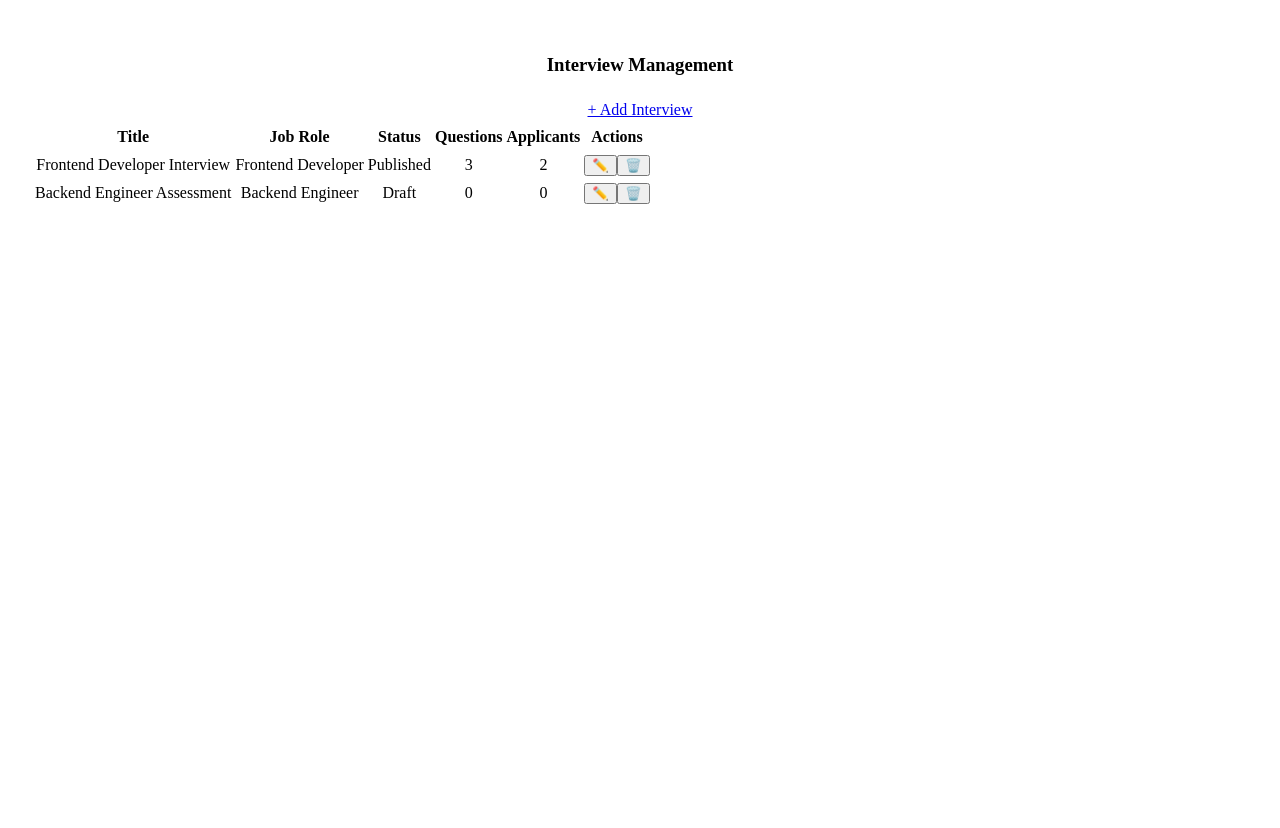
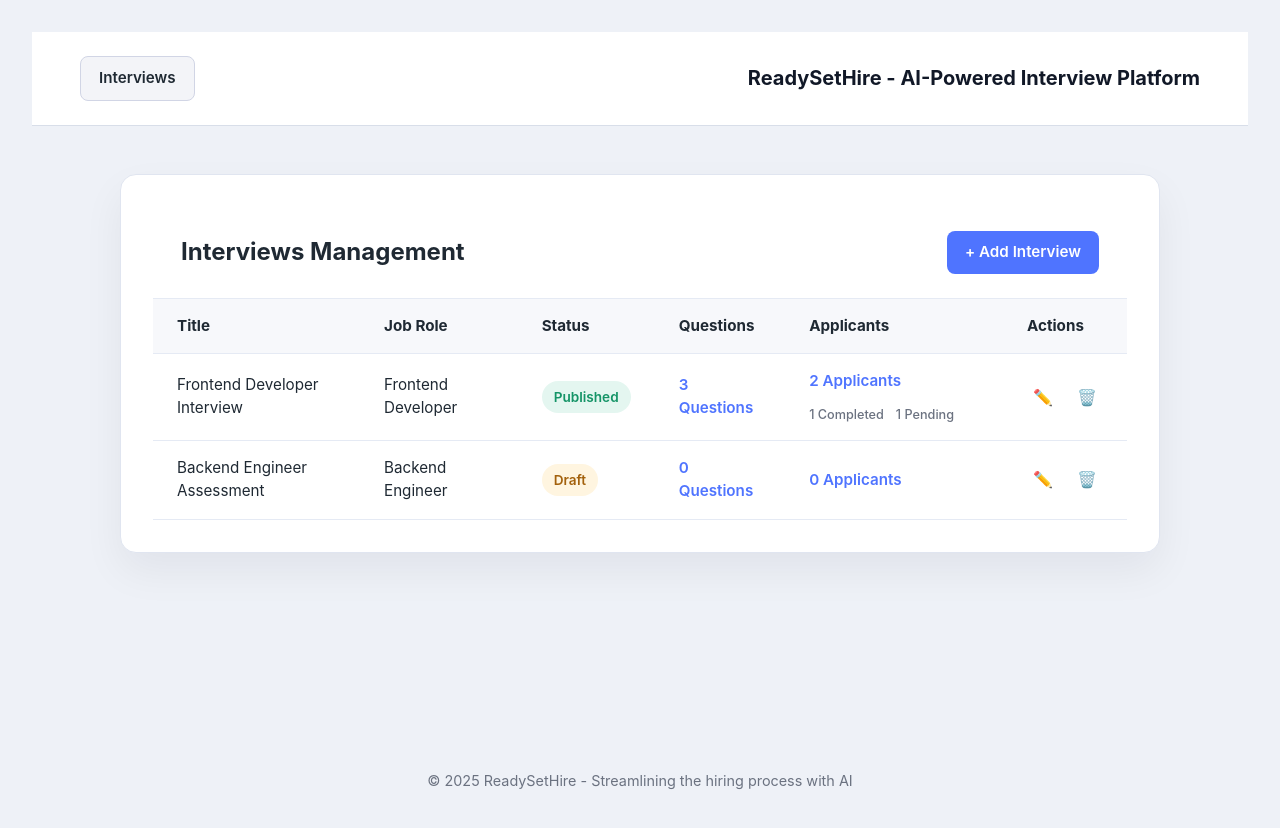
Before and after one commit to PaulJi7474/JavaScript_1, a React (Vite) app: page / in a window 1280 px wide. Shown: the top 828 px of the page. Before the commit the page ends 800 px from the top, so only its background shows below. Built offline with nearby package versions, Linux system fonts and the light colour scheme.

Commit message:
Add files via upload

```diff
--- a/src/index.css
+++ b/src/index.css
@@ -1,11 +1,10 @@
 :root {
-+  font-family: "Inter", "Segoe UI", system-ui, -apple-system, BlinkMacSystemFont,
-+    "Helvetica Neue", Arial, sans-serif;
+  font-family: "Inter", "Segoe UI", system-ui, -apple-system, BlinkMacSystemFont, "Helvetica Neue", Arial, sans-serif;
   line-height: 1.5;
   font-weight: 400;
 
-+  color: #1f2933;
-+  background-color: #eef1f7;
+  color: #1f2933;
+  background-color: #eef1f7;
   font-synthesis: none;
   text-rendering: optimizeLegibility;
   -webkit-font-smoothing: antialiased;
@@ -14,27 +13,20 @@
 
 a {
   font-weight: 500;
--  color: #646cff;
--  text-decoration: inherit;
-+  color: inherit;
-+  text-decoration: none;
+  color: inherit;
+  text-decoration: none;
 }
-+
 a:hover {
-+  text-decoration: none;
+  text-decoration: none;
 }
 
 body {
   margin: 0;
   min-width: 320px;
   min-height: 100vh;
-+  background-color: #eef1f7;
+  background-color: #eef1f7;
 }
 
-
-+* {
-+  box-sizing: border-box;
+* {
+  box-sizing: border-box;
 }
-
-EOF
-)
--- a/src/pages/InterviewForm.jsx
+++ b/src/pages/InterviewForm.jsx
@@ -1,14 +1,6 @@
-// src/pages/InterviewForm.jsx
 import { useState } from "react";
 import { Link, useNavigate } from "react-router-dom";
-
-function onSubmit(e) {
-  e.preventDefault();
-  const newId = Date.now(); // 先占位；接 API 后换成返回的 id
-  navigate(`/interviews/${newId}/questions`, {
-    state: { interviewTitle: form.title },
-  });
-}
+import "./Interviews.css";
 
 export default function InterviewForm() {
   const navigate = useNavigate();
@@ -19,71 +11,85 @@ export default function InterviewForm() {
     status: "Draft",
   });
 
-  const onChange = (e) => {
-    const { name, value } = e.target;
-    setForm((f) => ({ ...f, [name]: value }));
+  const onChange = (event) => {
+    const { name, value } = event.target;
+    setForm((previous) => ({ ...previous, [name]: value }));
   };
 
-  const onSubmit = (e) => {
-    e.preventDefault();
-    // TODO: 这里将来改成 POST /interview，并用返回的 id
-    const newId = Date.now(); // 占位 id
+  const onSubmit = (event) => {
+    event.preventDefault();
+    const newId = Date.now();
     navigate(`/interviews/${newId}/questions`, {
       state: { interviewTitle: form.title },
     });
   };
 
   return (
-    <div className="min-h-screen p-6">
-      <div className="max-w-4xl mx-auto border border-gray-300 p-6 rounded">
-        <Link to="/" className="text-blue-600 inline-block mb-4">← Back to Interviews</Link>
-        <h2 className="text-2xl font-semibold mb-6">Add New Interview</h2>
+    <div className="page-layout">
+      <header className="header">
+        <div className="header__right">
+          <Link to="/" className="header__action">
+            Interviews
+          </Link>
+        </div>
+        <h1 className="header__title">ReadySetHire - AI-Powered Interview Platform</h1>
+      </header>
 
-        <form onSubmit={onSubmit} className="space-y-6">
-          <div>
-            <label className="block font-medium mb-2">Title *</label>
+      <main className="main">
+        <div className="content content--narrow">
+          <section className="card card--form">
+            <div className="form-card__header">
+              <Link to="/" className="back-link">
+                ← Back to Interviews
+              </Link>
+              <h2 className="card__title">Add New Interview</h2>
+            </div>
+
+            <form onSubmit={onSubmit} className="form">
+              <div className="form-field">
+                <label htmlFor="title">Title *</label>
                 <input
+                  id="title"
                   name="title"
                   value={form.title}
                   onChange={onChange}
                   placeholder="Interview Title"
-              className="w-full border border-gray-300 rounded px-3 py-3"
                   required
                 />
               </div>
 
-          <div>
-            <label className="block font-medium mb-2">Job Role *</label>
+              <div className="form-field">
+                <label htmlFor="jobRole">Job Role *</label>
                 <input
+                  id="jobRole"
                   name="jobRole"
                   value={form.jobRole}
                   onChange={onChange}
                   placeholder="Job Role"
-              className="w-full border border-gray-300 rounded px-3 py-3"
                   required
                 />
               </div>
 
-          <div>
-            <label className="block font-medium mb-2">Description *</label>
+              <div className="form-field">
+                <label htmlFor="description">Description *</label>
                 <textarea
+                  id="description"
                   name="description"
                   value={form.description}
                   onChange={onChange}
                   placeholder="Interview Description"
                   rows={6}
-              className="w-full border border-gray-300 rounded px-3 py-3"
                   required
                 />
               </div>
 
-          <div>
-            <label className="block font-medium mb-2">Status *</label>
+              <div className="form-field">
+                <label htmlFor="status">Status *</label>
                 <select
+                  id="status"
                   name="status"
                   value={form.status}
                   onChange={onChange}
-              className="w-full border border-gray-300 rounded px-3 py-3"
                   required
                 >
                   <option value="Draft">Draft</option>
@@ -91,16 +97,26 @@ export default function InterviewForm() {
                 </select>
               </div>
 
-          <div className="flex gap-4">
-            <button type="submit" className="bg-blue-600 text-white px-5 py-3 rounded">
+              <div className="form-actions">
+                <button type="submit" className="button button--primary">
                   Add Interview
                 </button>
-            <button type="button" onClick={() => navigate(-1)} className="border border-gray-300 px-5 py-3 rounded">
+                <button
+                  type="button"
+                  onClick={() => navigate(-1)}
+                  className="button button--secondary"
+                >
                   Cancel
                 </button>
               </div>
             </form>
+          </section>
         </div>
+      </main>
+
+      <footer className="footer">
+        © 2025 ReadySetHire - Streamlining the hiring process with AI
+      </footer>
     </div>
   );
 }
--- a/src/pages/Interviews.jsx
+++ b/src/pages/Interviews.jsx
@@ -1,63 +1,106 @@
-// src/pages/Interviews.jsx
 import React from "react";
 import { Link } from "react-router-dom";
+import "./Interviews.css";
 
 export default function Interviews() {
   return (
-    <div className="min-h-screen p-6">
-      <div className="flex justify-between items-center mb-6">
-        <h3 className="text-xl font-semibold m-0">Interview Management</h3>
+    <div className="page-layout">
+      <header className="header">
+        <div className="header__left">
+          <Link to="/" className="header__action">
+            Interviews
+          </Link>
+        </div>
+        <h1 className="header__title">ReadySetHire - AI-Powered Interview Platform</h1>
+      </header>
 
-        {/* 跳到 InterviewNew */}
-        <Link
-          to="/interviews/new"
-          className="bg-blue-500 text-white px-4 py-2 rounded inline-block"
-        >
+      <main className="main">
+        <div className="content">
+          <section className="card">
+            <div className="card__header">
+              <h2 className="card__title">Interviews Management</h2>
+              <Link to="/interviews/new" className="add-interview">
                 + Add Interview
               </Link>
             </div>
 
-      {/* 表格（暂用静态占位） */}
-      <table className="w-full border-collapse border border-gray-300">
-        <thead className="bg-gray-200">
+            <div className="table-wrapper">
+              <table className="interviews-table">
+                <thead>
                   <tr>
-            <th className="border px-4 py-2 text-left">Title</th>
-            <th className="border px-4 py-2 text-left">Job Role</th>
-            <th className="border px-4 py-2 text-left">Status</th>
-            <th className="border px-4 py-2 text-left">Questions</th>
-            <th className="border px-4 py-2 text-left">Applicants</th>
-            <th className="border px-4 py-2 text-left">Actions</th>
+                    <th>Title</th>
+                    <th>Job Role</th>
+                    <th>Status</th>
+                    <th>Questions</th>
+                    <th>Applicants</th>
+                    <th>Actions</th>
                   </tr>
                 </thead>
                 <tbody>
                   <tr>
-            <td className="border px-4 py-2">Frontend Developer Interview</td>
-            <td className="border px-4 py-2">Frontend Developer</td>
-            <td className="border px-4 py-2">Published</td>
-            <td className="border px-4 py-2">3</td>
-            <td className="border px-4 py-2">2</td>
-            <td className="border px-4 py-2">
-              <div className="flex gap-2">
-                <button className="text-blue-500">✏️</button>
-                <button className="text-red-500">🗑️</button>
+                    <td>Frontend Developer Interview</td>
+                    <td>Frontend Developer</td>
+                    <td>
+                      <span className="status-badge status-badge--published">Published</span>
+                    </td>
+                    <td>
+                      <Link to="/interviews/1/questions" className="link">
+                        3 Questions
+                      </Link>
+                    </td>
+                    <td>
+                      <div className="applicants">
+                        <span>2 Applicants</span>
+                        <small>1 Completed</small>
+                        <small>1 Pending</small>
+                      </div>
+                    </td>
+                    <td>
+                      <div className="actions">
+                        <button type="button" className="action-button" aria-label="Edit interview">
+                          ✏️
+                        </button>
+                        <button type="button" className="action-button" aria-label="Delete interview">
+                          🗑️
+                        </button>
                       </div>
                     </td>
                   </tr>
                   <tr>
-            <td className="border px-4 py-2">Backend Engineer Assessment</td>
-            <td className="border px-4 py-2">Backend Engineer</td>
-            <td className="border px-4 py-2">Draft</td>
-            <td className="border px-4 py-2">0</td>
-            <td className="border px-4 py-2">0</td>
-            <td className="border px-4 py-2">
-              <div className="flex gap-2">
-                <button className="text-blue-500">✏️</button>
-                <button className="text-red-500">🗑️</button>
+                    <td>Backend Engineer Assessment</td>
+                    <td>Backend Engineer</td>
+                    <td>
+                      <span className="status-badge status-badge--draft">Draft</span>
+                    </td>
+                    <td>
+                      <span className="link">0 Questions</span>
+                    </td>
+                    <td>
+                      <div className="applicants">
+                        <span>0 Applicants</span>
+                      </div>
+                    </td>
+                    <td>
+                      <div className="actions">
+                        <button type="button" className="action-button" aria-label="Edit interview">
+                          ✏️
+                        </button>
+                        <button type="button" className="action-button" aria-label="Delete interview">
+                          🗑️
+                        </button>
                       </div>
                     </td>
                   </tr>
                 </tbody>
               </table>
             </div>
+          </section>
+        </div>
+      </main>
+
+      <footer className="footer">
+        © 2025 ReadySetHire - Streamlining the hiring process with AI
+      </footer>
+    </div>
   );
 }
--- /dev/null
+++ b/src/pages/interviews.css
@@ -0,0 +1,304 @@
+.page-layout {
+  min-height: 100vh;
+  display: flex;
+  flex-direction: column;
+}
+
+.header {
+  display: flex;
+  align-items: center;
+  justify-content: space-between;
+  padding: 24px 48px;
+  background: #ffffff;
+  border-bottom: 1px solid #d8dee9;
+}
+
+.header__left {
+  display: flex;
+  align-items: center;
+}
+
+.header__action {
+  display: inline-flex;
+  align-items: center;
+  gap: 8px;
+  background-color: #f3f4f8;
+  color: #1f2933;
+  border: 1px solid #d1d5e5;
+  border-radius: 8px;
+  padding: 10px 18px;
+  font-size: 0.95rem;
+  font-weight: 600;
+  cursor: pointer;
+  transition: background-color 0.2s ease, box-shadow 0.2s ease;
+}
+
+.header__action:hover {
+  background-color: #e7e9f2;
+  box-shadow: 0 3px 8px rgba(31, 41, 51, 0.08);
+}
+
+.header__title {
+  margin: 0;
+  font-size: 1.25rem;
+  font-weight: 700;
+  color: #111827;
+  text-align: right;
+}
+
+.main {
+  flex: 1;
+  padding: 48px;
+  display: flex;
+  justify-content: center;
+}
+
+.content {
+  width: 100%;
+  max-width: 1040px;
+}
+
+.content--narrow {
+  max-width: 720px;
+}
+
+.card {
+  background: #ffffff;
+  border-radius: 16px;
+  border: 1px solid #e0e5f0;
+  box-shadow: 0 18px 42px rgba(15, 23, 42, 0.06);
+  overflow: hidden;
+}
+
+.card--form {
+  padding: 32px;
+  overflow: visible;
+}
+
+.card__header {
+  display: flex;
+  justify-content: space-between;
+  align-items: center;
+  padding: 24px 28px;
+  border-bottom: 1px solid #e5eaf4;
+}
+
+.card__title {
+  margin: 0;
+  font-size: 1.5rem;
+  font-weight: 700;
+  color: #1f2933;
+}
+
+.add-interview {
+  display: inline-flex;
+  align-items: center;
+  gap: 8px;
+  background: #4f74ff;
+  color: #ffffff;
+  border-radius: 8px;
+  padding: 10px 18px;
+  font-weight: 600;
+  font-size: 0.95rem;
+  transition: background-color 0.2s ease, box-shadow 0.2s ease;
+}
+
+.add-interview:hover {
+  background: #3d5fde;
+  box-shadow: 0 12px 18px rgba(79, 116, 255, 0.25);
+}
+
+.form-card__header {
+  display: flex;
+  flex-direction: column;
+  gap: 12px;
+  margin-bottom: 24px;
+}
+
+.back-link {
+  color: #4f74ff;
+  font-weight: 600;
+  text-decoration: none;
+  width: fit-content;
+}
+
+.back-link:hover {
+  text-decoration: underline;
+}
+
+.form {
+  display: flex;
+  flex-direction: column;
+  gap: 24px;
+}
+
+.form-field {
+  display: flex;
+  flex-direction: column;
+  gap: 8px;
+}
+
+.form-field label {
+  font-weight: 600;
+  color: #1f2933;
+}
+
+.form-field input,
+.form-field textarea,
+.form-field select {
+  border: 1px solid #d1d5e5;
+  border-radius: 10px;
+  padding: 14px 16px;
+  font-size: 0.95rem;
+  transition: border-color 0.2s ease, box-shadow 0.2s ease;
+  font-family: inherit;
+}
+
+.form-field textarea {
+  resize: vertical;
+}
+
+.form-field input:focus,
+.form-field textarea:focus,
+.form-field select:focus {
+  border-color: #4f74ff;
+  box-shadow: 0 0 0 3px rgba(79, 116, 255, 0.2);
+  outline: none;
+}
+
+.form-actions {
+  display: flex;
+  gap: 16px;
+}
+
+.button {
+  padding: 12px 24px;
+  border-radius: 10px;
+  font-weight: 600;
+  font-size: 0.95rem;
+  cursor: pointer;
+  transition: transform 0.2s ease, box-shadow 0.2s ease;
+  border: none;
+}
+
+.button--primary {
+  background-color: #4f74ff;
+  color: #ffffff;
+  box-shadow: 0 12px 18px rgba(79, 116, 255, 0.2);
+}
+
+.button--primary:hover {
+  transform: translateY(-1px);
+  box-shadow: 0 18px 24px rgba(79, 116, 255, 0.25);
+}
+
+.button--secondary {
+  background-color: #ffffff;
+  color: #1f2933;
+  border: 1px solid #d1d5e5;
+}
+
+.button--secondary:hover {
+  transform: translateY(-1px);
+  box-shadow: 0 8px 16px rgba(15, 23, 42, 0.08);
+}
+
+.table-wrapper {
+  overflow-x: auto;
+}
+
+.interviews-table {
+  width: 100%;
+  border-collapse: collapse;
+  min-width: 720px;
+}
+
+.interviews-table thead {
+  background-color: #f7f8fb;
+}
+
+.interviews-table th,
+.interviews-table td {
+  padding: 16px 24px;
+  text-align: left;
+  font-size: 0.95rem;
+  border-bottom: 1px solid #e5eaf4;
+  color: #1f2933;
+}
+
+.interviews-table tbody tr:hover {
+  background-color: #f9fafc;
+}
+
+.status-badge {
+  display: inline-flex;
+  align-items: center;
+  padding: 6px 12px;
+  border-radius: 999px;
+  font-size: 0.85rem;
+  font-weight: 600;
+}
+
+.status-badge--published {
+  background-color: rgba(38, 181, 134, 0.12);
+  color: #159467;
+}
+
+.status-badge--draft {
+  background-color: rgba(255, 195, 67, 0.16);
+  color: #a3610c;
+}
+
+.link {
+  color: #4f74ff;
+  font-weight: 600;
+}
+
+.link:hover {
+  text-decoration: underline;
+}
+
+.applicants {
+  display: flex;
+  gap: 12px;
+  align-items: center;
+  flex-wrap: wrap;
+}
+
+.applicants span {
+  font-weight: 600;
+  color: #4f74ff;
+}
+
+.applicants small {
+  color: #6b7280;
+  font-weight: 500;
+}
+
+.actions {
+  display: flex;
+  gap: 12px;
+}
+
+.action-button {
+  background: transparent;
+  border: none;
+  padding: 6px;
+  border-radius: 8px;
+  cursor: pointer;
+  color: #6b7280;
+  transition: background-color 0.2s ease, color 0.2s ease;
+  font-size: 1rem;
+}
+
+.action-button:hover {
+  background-color: #eef2ff;
+  color: #1f2933;
+}
+
+.footer {
+  padding: 32px 48px 40px;
+  text-align: center;
+  color: #6b7280;
+  font-size: 0.9rem;
+}
```
Also changed, not shown: src/App.jsx (+4 -8 lines), src/pages/header.jsx (+17 -3 lines). Lines whose indentation alone changed are shown as unchanged.
